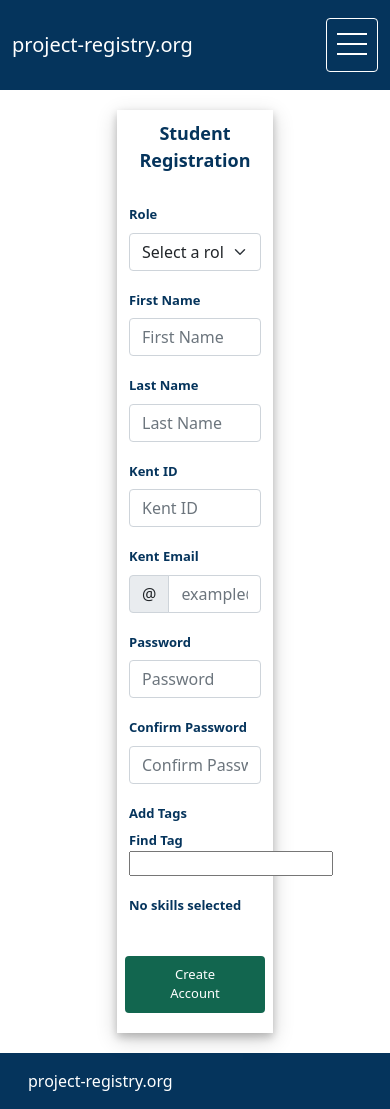
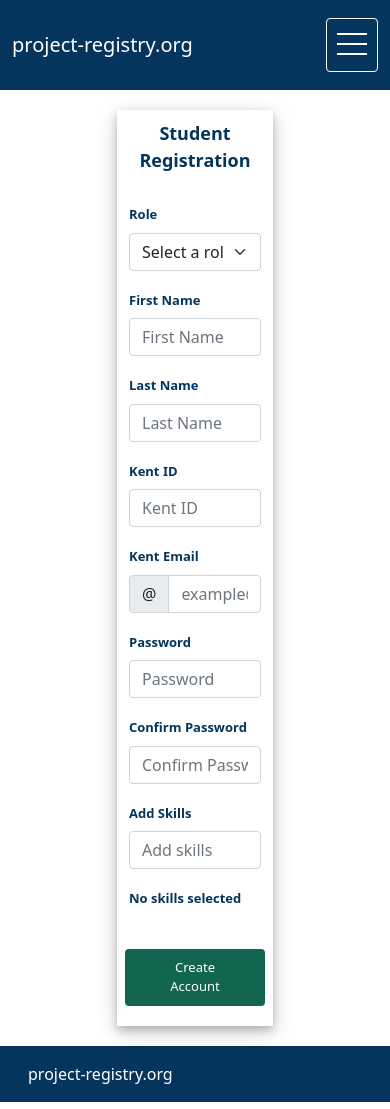
Before and after one commit to Appromode/front-end, a Next.js app: page /sign-up in a window 390 px wide. Built offline with nearby package versions, Linux system fonts and the light colour scheme.

Commit message:
Tag input box is now a Formik tag and is now fully responsive to mobile

```diff
--- a/components/RegistrationForm/index.tsx
+++ b/components/RegistrationForm/index.tsx
@@ -116,7 +116,6 @@ const RegistrationForm:FC = () => (
             <Row>
               <Col lg={{ span: 10, offset: 1 }}>
                 <FormGroup>
-                  <FormLabel>Add Tags</FormLabel>
                   <div className={styles.formspacer1} />
                   <Tags />
                 </FormGroup>
--- a/components/RegistrationForm/styles.module.scss
+++ b/components/RegistrationForm/styles.module.scss
@@ -214,6 +214,10 @@
     width:100%;
 }
 
+.inputSpace {
+    width: 100%;
+}
+
 .save:hover {
     background-color: #178265;
     color: white;
@@ -223,6 +227,7 @@
     display: flex;
     flex-direction: column;
     align-items: center;
+    max-width: 100%;
 }
 
 .addButton {
--- a/components/Tags/index.tsx
+++ b/components/Tags/index.tsx
@@ -3,6 +3,9 @@ import {
   CloseButton,
   OverlayTrigger,
   Tooltip,
+  FormGroup,
+  FormLabel,
+  FormControl,
 } from 'react-bootstrap';
 import useFilter from '../../utils/useFilter';
 import Tag from '../Tag';
@@ -104,10 +107,12 @@ const Tags:FC = () => {
           ? results.map((tag) => (
             <div onClick={() => DisplaySkills(tag)} aria-hidden="true" className={styles.tagContainer}><Tag tagName={tag} key={tag} /></div>
           ))
-          : <div>Find Tag</div>
+          : <div className={styles.formspacer1} />
       }
-      <div className={styles.formspacer1} />
-      <input type="text" onChange={onChange} />
+      <FormGroup controlId="passwordConfirmation">
+        <FormLabel>Add Skills</FormLabel>
+        <FormControl type="text" onChange={onChange} placeholder="Add skills" />
+      </FormGroup>
       <Skills />
     </>
   );
```
